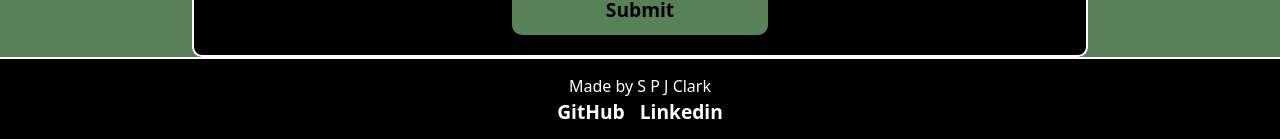
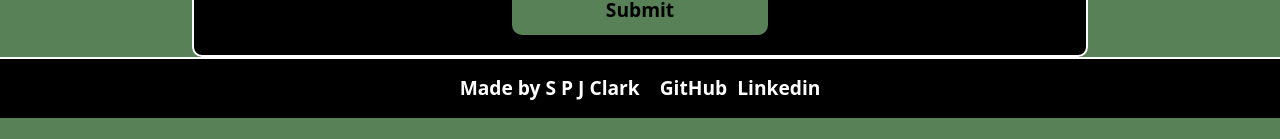
Before and after one commit to IndieMasco/TechEdWeek8Assignment, a Next.js app: page /form in a window 1280 px wide. Shown: the part 763-902 px from the top of the page. After the commit the page ends 881 px from the top, so only its background shows below. Built offline with nearby package versions, Linux system fonts and the light colour scheme; no server answers; the database is empty.

Commit message:
footer is done

```diff
--- a/src/app/globals.css
+++ b/src/app/globals.css
@@ -289,15 +289,9 @@ body {
   width: 100%;
 }
 
-.footer-text {
-  display: flex;
-  text-align: center;
-  font-size: 1rem;
-}
-
 .footer-links {
   display: flex;
-  gap: 15px;
+  gap: 10px;
   font-size: 1.2rem;
   font-weight: 700;
 }
--- a/src/components/Footer.jsx
+++ b/src/components/Footer.jsx
@@ -2,8 +2,8 @@ export default function Footer() {
   return (
     <>
       <div className="footer-container">
-        <p className="footer-text">Made by S P J Clark</p>
         <div className="footer-links">
+          <p>Made by S P J Clark </p> <br />
           <a href="https://github.com/IndieMasco">GitHub</a>
           <a href="https://www.linkedin.com/in/sam-p-j-clark/">Linkedin</a>
         </div>
```
